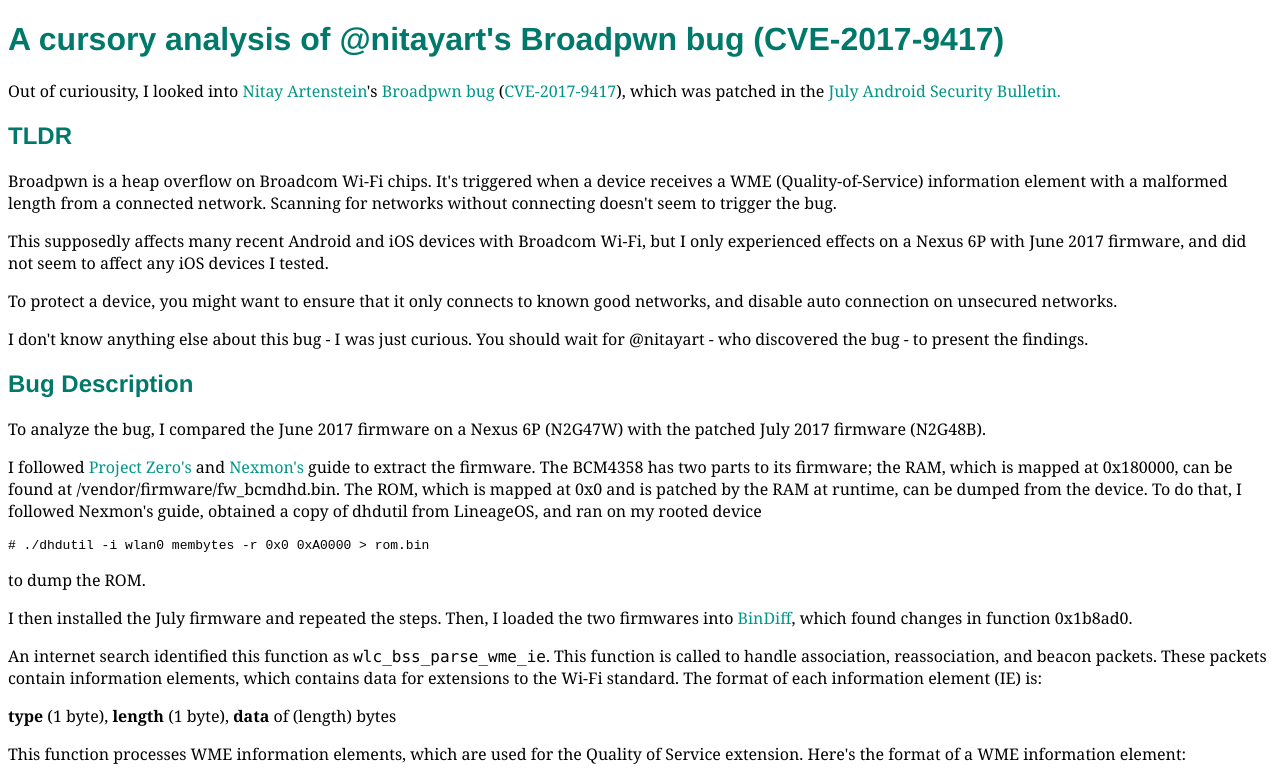
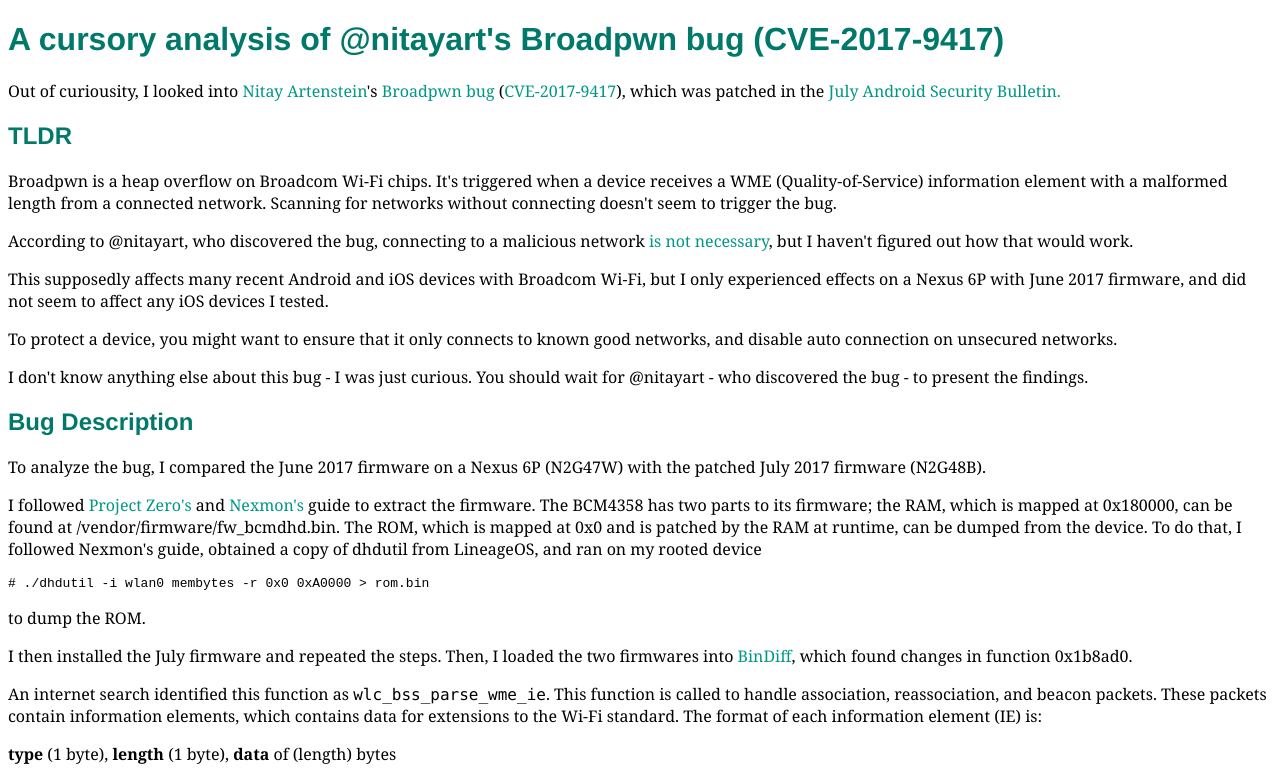
Before and after one commit to boosterok/blog, a plain HTML site: page broadpwn/index.html in a window 1280 px wide. Shown: the top 778 px of the page. Drawn offline with Linux system fonts and the light colour scheme.

Commit message:
broadpwn: add nitayart's comment about connection not needed

```diff
--- a/broadpwn/index.html
+++ b/broadpwn/index.html
@@ -49,6 +49,8 @@
 <h2>TLDR</h2>
 
 <p>Broadpwn is a heap overflow on Broadcom Wi-Fi chips. It's triggered when a device receives a WME (Quality-of-Service) information element with a malformed length from a connected network. Scanning for networks without connecting doesn't seem to trigger the bug.</p>
+
+<p>According to @nitayart, who discovered the bug, connecting to a malicious network <a href="https://twitter.com/nitayart/status/883221981834997760">is not necessary</a>, but I haven't figured out how that would work.</p>
 
 <p>This supposedly affects many recent Android and iOS devices with Broadcom Wi-Fi, but I only experienced effects on a Nexus 6P with June 2017 firmware, and did not seem to affect any iOS devices I tested.</p>
 
```
